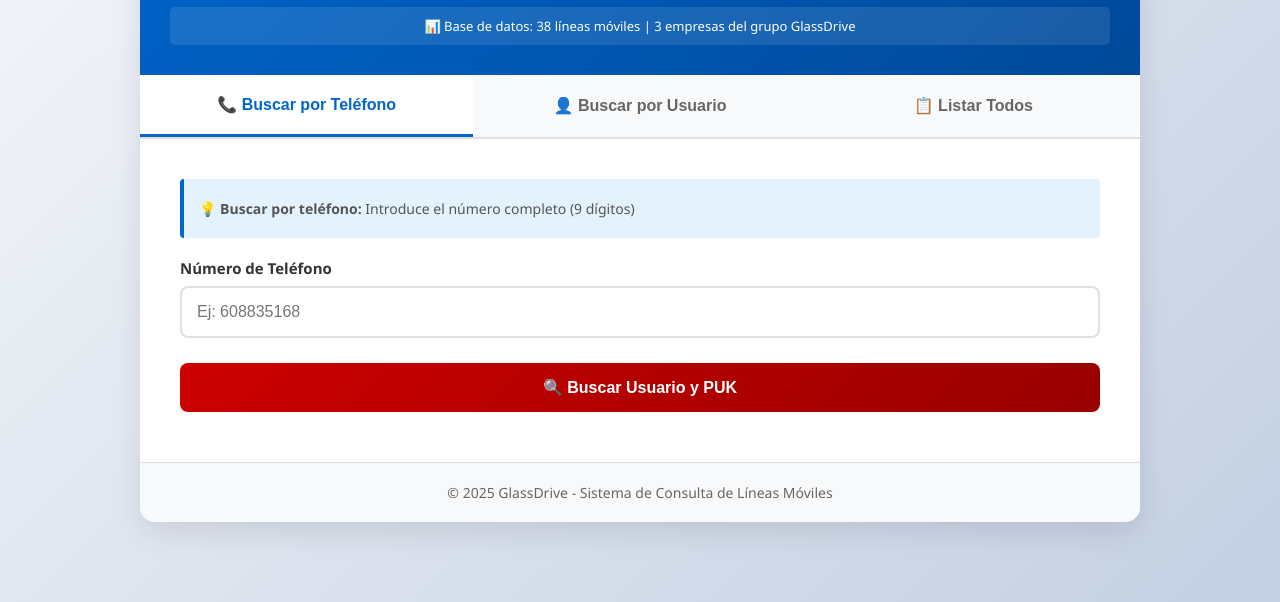
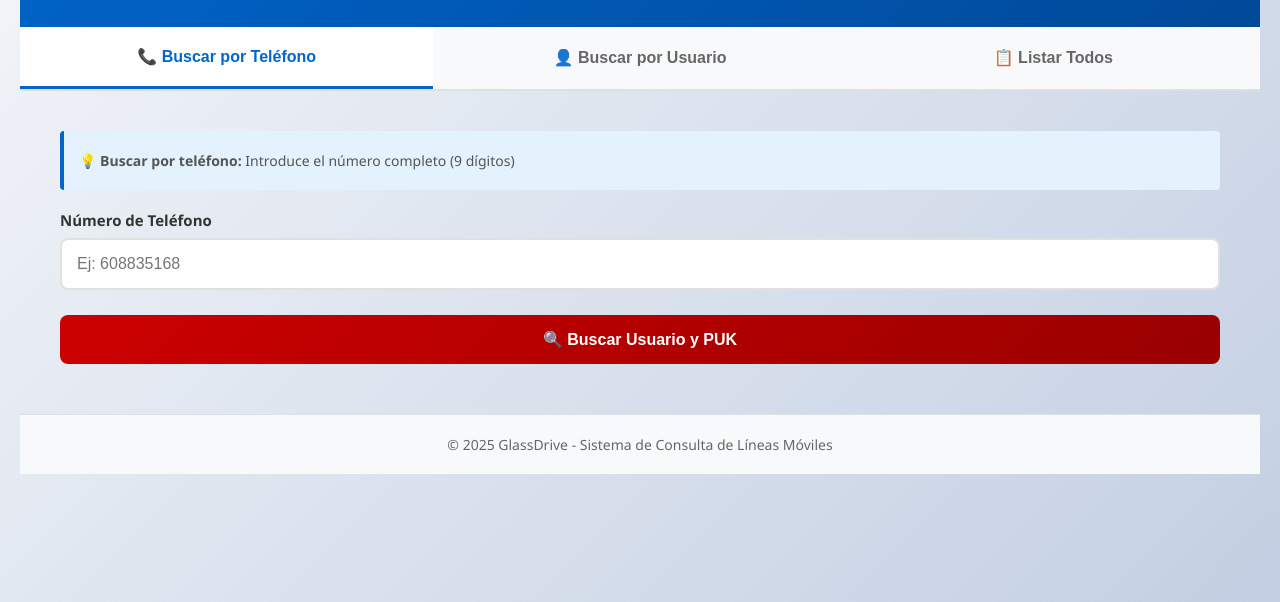
Before and after one commit to glassdrivearagon-lab/consultas, a plain HTML site: page index.html in a window 1280 px wide. Shown: the part 198-800 px from the top of the page. Drawn offline with Linux system fonts and the light colour scheme.

Commit message:
Update index.html

```diff
--- a/index.html
+++ b/index.html
@@ -257,14 +257,11 @@
     </style>
 </head>
 <body>
-    <div class="container">
+
         <header>
             <img src="logo.jpg" alt="Logo GlassDrive">
             <h1>GlassDrive</h1>
             <p>Tu experto en lunas del automóvil</p>
-            <div class="stats">
-                📊 Base de datos: 38 líneas móviles | 3 empresas del grupo GlassDrive
-            </div>
         </header>
 
         <div class="tabs">
```
